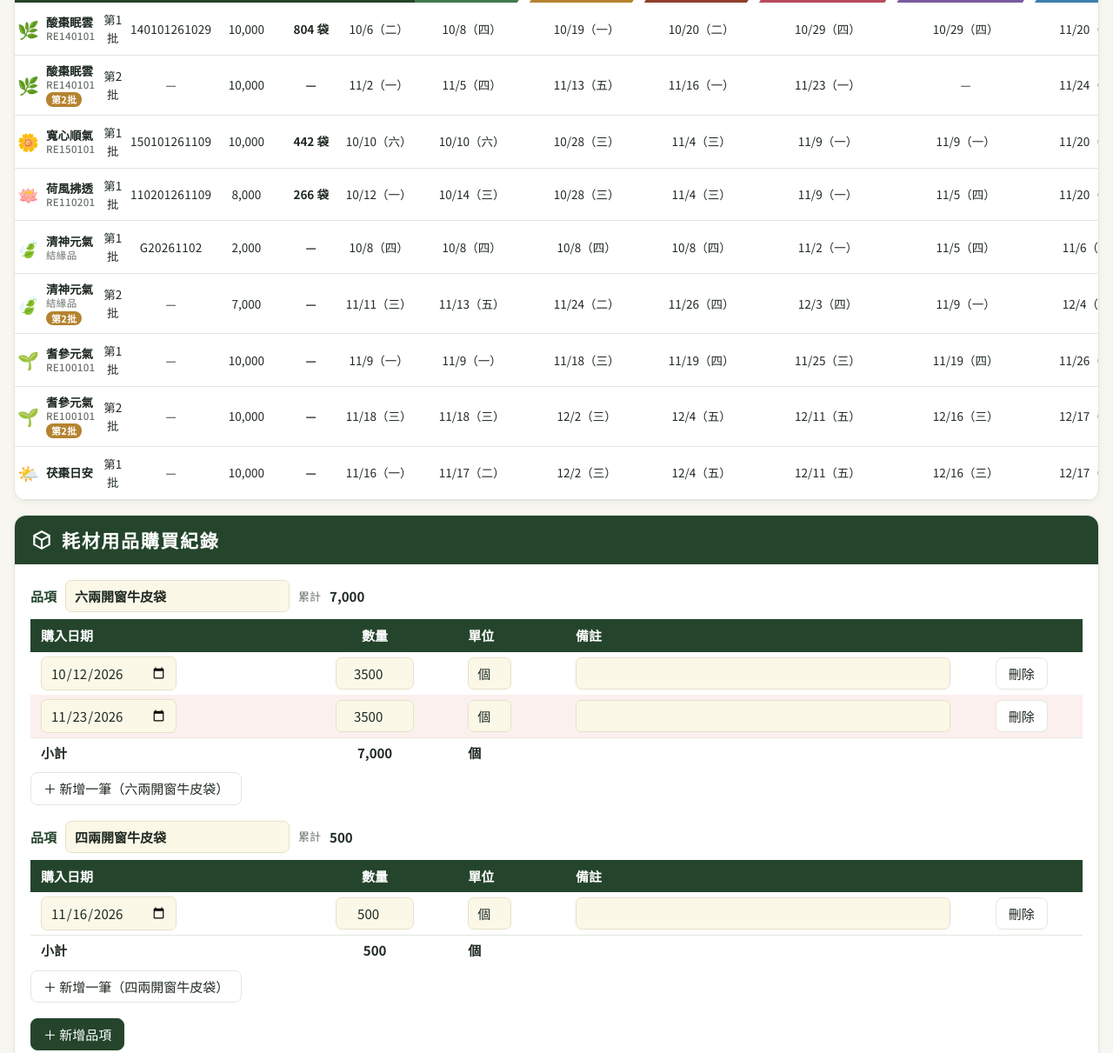
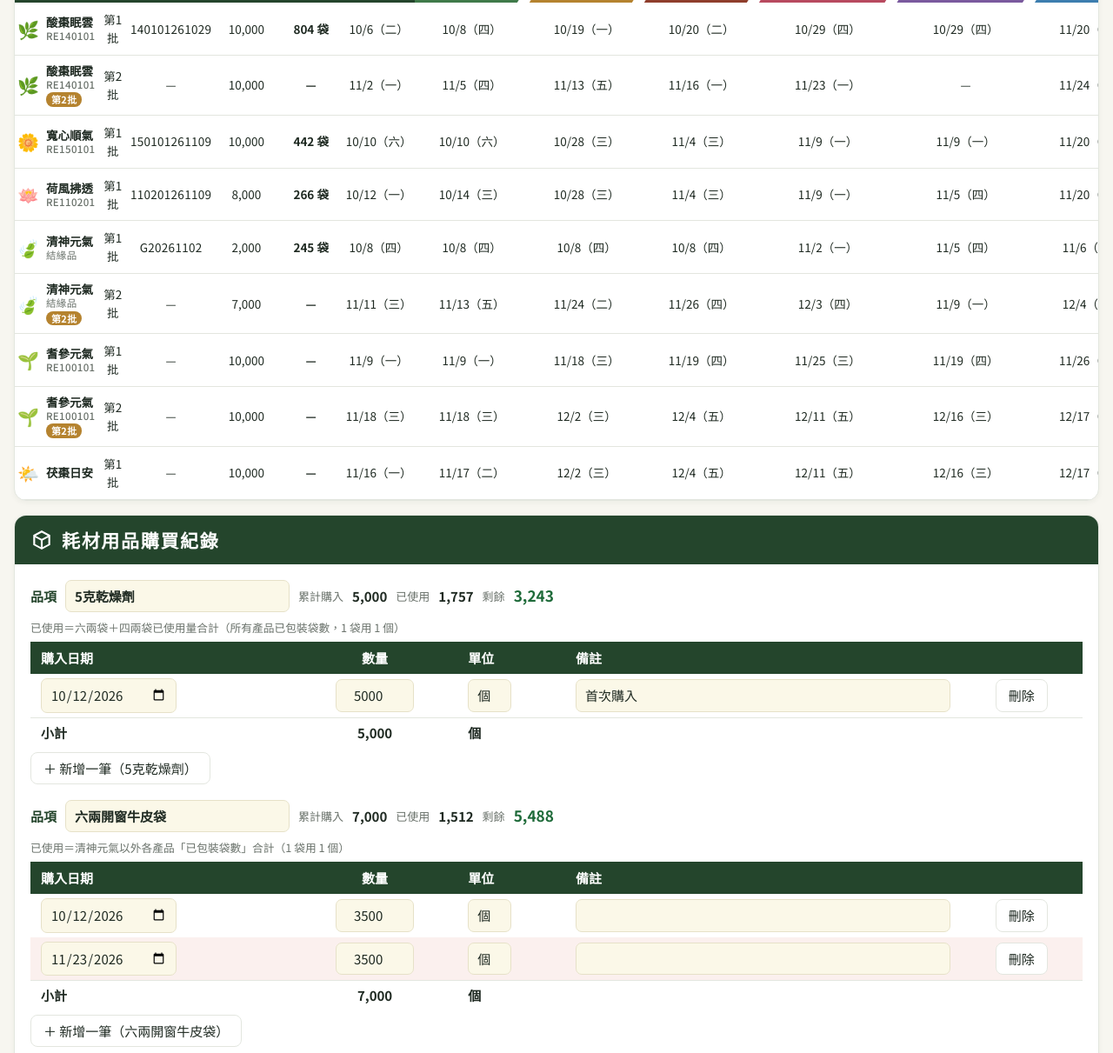
Before and after one commit to volerchang/herbal-schedule, a plain HTML site: page index.html in a window 1280 px wide. Shown: the part 949-2160 px from the top of the page at 87% size. Drawn offline with Linux system fonts and the light colour scheme.

Commit message:
Update tea production schedule 2026-11-23 23:55

```diff
--- a/index.html
+++ b/index.html
@@ -267,6 +267,8 @@ try{S=JSON.parse(localStorage.getItem(KEY))||initial()}catch(e){S=initial()}
     if(P.rows.length===defs.length-1){const at=defs.length-2;P.rows.splice(at,0,{days:"",unit:"",as:"",ae:"",st:P.start?"未開始":"",note:""});}});
 }catch(e){}})();
 const PATCHES=[
+  {id:"2026-11-24-qingshen1-bags",fn:S=>{const G=S.prod["清神元氣"];if(!G)return;const i=ROWDEF("清神元氣").findIndex(rd=>rd.k===PACK);if(i<0||!G.rows[i])return;if(G.rows[i].bags===undefined||G.rows[i].bags==="")G.rows[i].bags=245;}},
+  {id:"2026-11-24-desiccant",fn:S=>{S.supplies=S.supplies||[];if(!S.supplies.some(x=>x.it==="5克乾燥劑"&&x.d==="2026-10-12"))S.supplies.push({d:"2026-10-12",it:"5克乾燥劑",q:5000,unit:"個",note:"首次購入"});}},
   {id:"2026-11-23-fuzao-prep-done",fn:S=>{const J=S.prod["茯棗日安"];if(!J||!J.rows[0])return;const r=J.rows[0];if(!r.as)r.as="2026-11-16";r.ae="2026-11-17";r.st="完成";}},
   {id:"2026-11-23-fuzao-jixiang-start",fn:S=>{const J=S.prod["茯棗日安"];if(!J||J.rows.length!==7)return;const r=J.rows[1];r.as="2026-11-26";if(!r.ae)r.st="未開始";}},
   {id:"2026-11-23-qishen2-jixiang-start",fn:S=>{const J=S.prod["耆參元氣 第2批"];if(!J||J.rows.length!==7)return;const r=J.rows[1];r.as="2026-11-26";if(!r.ae)r.st="未開始";}},
@@ -497,16 +499,24 @@ function vSupplies(){
   const groups=[];L.forEach((x,i)=>{let g=groups.find(g=>g.it===(x.it||""));if(!g)groups.push(g={it:x.it||"",ix:[]});g.ix.push(i)});
   const first=g=>g.ix.map(i=>L[i].d||"9999").sort()[0];
   groups.sort((a,b)=>first(a).localeCompare(first(b)));
+  const use=(S.supUse=S.supUse||{});
+  // 用量規則：六兩開窗牛皮袋＝清神元氣以外各產品成品袋數；四兩開窗牛皮袋＝清神元氣成品袋數（1 袋用 1 個）
+  const ruleOf=it=>/六兩/.test(it||"")?(p=>BASE(p)!=="清神元氣"):/四兩/.test(it||"")?(p=>BASE(p)==="清神元氣"):/乾燥劑/.test(it||"")?(p=>true):null;
+  const usedOf=it=>{const f=ruleOf(it);return f?PRODUCTS.filter(f).reduce((a,p)=>a+(bagsOf(p)||0),0):null};
   const blk=g=>{const ix=g.ix.slice().sort((a,b)=>(L[a].d||"9999").localeCompare(L[b].d||"9999"));
     const tot=ix.reduce((a,i)=>a+(+L[i].q||0),0);
     return `<div style="margin-bottom:18px"><div style="display:flex;align-items:center;gap:10px;margin:4px 0 8px">
       <b style="color:var(--deep,#24452c)">品項</b><input data-spg="${esc(g.it)}" value="${esc(g.it)}" placeholder="輸入品項名稱" style="min-width:200px;font-weight:700">
-      <span class="muted">累計</span><b>${tot.toLocaleString()}</b></div>
+      <span class="muted">累計購入</span><b>${tot.toLocaleString()}</b>
+      ${usedOf(g.it)===null?"":`<span class="muted">已使用</span><b>${usedOf(g.it).toLocaleString()}</b>
+      <span class="muted">剩餘</span><b style="font-size:1.15em;color:${tot-usedOf(g.it)<0?"#b33":"#1f6b3a"}">${(tot-usedOf(g.it)).toLocaleString()}</b>`}</div>
+    ${usedOf(g.it)===null?"":`<p class="muted" style="margin:0 0 6px;font-size:.85em">已使用＝${/六兩/.test(g.it)?"清神元氣以外各產品「已包裝袋數」合計（1 袋用 1 個）":/四兩/.test(g.it)?"清神元氣「已包裝袋數」合計（1 袋用 1 個）":"六兩袋＋四兩袋已使用量合計（所有產品已包裝袋數，1 袋用 1 個）"}</p>`}
     <div class="scroll"><table class="std">
     <tr><th>購入日期</th><th class="c">數量</th><th>單位</th><th>備註</th><th class="c noprint"></th></tr>
     ${ix.map(i=>{const x=L[i];return`<tr><td><input type="date" data-sp="${i}" data-sk="d" value="${x.d||""}"></td><td class="c"><input type="number" min="0" data-sp="${i}" data-sk="q" value="${x.q??""}" style="width:90px"></td><td><input data-sp="${i}" data-sk="unit" value="${esc(x.unit||"")}" style="width:50px"></td><td><input data-sp="${i}" data-sk="note" value="${esc(x.note||"")}" style="width:100%"></td><td class="c noprint"><button class="btn" data-spdel="${i}">刪除</button></td></tr>`}).join("")}
     <tr class="tot"><td>小計</td><td class="c">${tot.toLocaleString()}</td><td>${esc((L[ix[0]]||{}).unit||"")}</td><td></td><td class="noprint"></td></tr>
     </table></div><p class="noprint" style="margin:6px 0 0"><button class="btn" data-spadd="${esc(g.it)}">＋ 新增一筆${g.it?`（${esc(g.it)}）`:""}</button></p></div>`};
+  const items=groups.map(g=>g.it).filter(Boolean);
   return `<section class="card dark">${hdr("cube","耗材用品購買紀錄")}
   <div class="pad">${groups.map(blk).join("")}
   <p class="noprint"><button class="btn pri" id="spAdd">＋ 新增品項</button></p></div></section>`;
@@ -554,7 +564,8 @@ document.addEventListener("change",e=>{
     if(d.k==="as"&&t.value&&(!r.st||r.st==="未開始"))r.st="進行中";
   }
   else if(d.h!==undefined){S.holidays[+d.h][d.hk]=t.value}
-  else if(d.spg!==undefined){const nv=t.value.trim();S.supplies.forEach(x=>{if((x.it||"")===d.spg)x.it=nv})}
+  else if(d.su!==undefined){S.supUse=S.supUse||{};const m=(S.supUse[d.sui]=S.supUse[d.sui]||{});if(t.value==="")delete m[d.su];else m[d.su]=Math.max(0,+t.value)}
+  else if(d.spg!==undefined){const nv=t.value.trim();S.supplies.forEach(x=>{if((x.it||"")===d.spg)x.it=nv});S.supUse=S.supUse||{};if(S.supUse[d.spg]&&nv&&nv!==d.spg){S.supUse[nv]=S.supUse[d.spg];delete S.supUse[d.spg]}}
   else if(d.sp!==undefined){const x=S.supplies[+d.sp];x[d.sk]=d.sk==="q"?(t.value===""?"":Math.max(0,+t.value)):t.value}
   else return;
   save();render();
```
